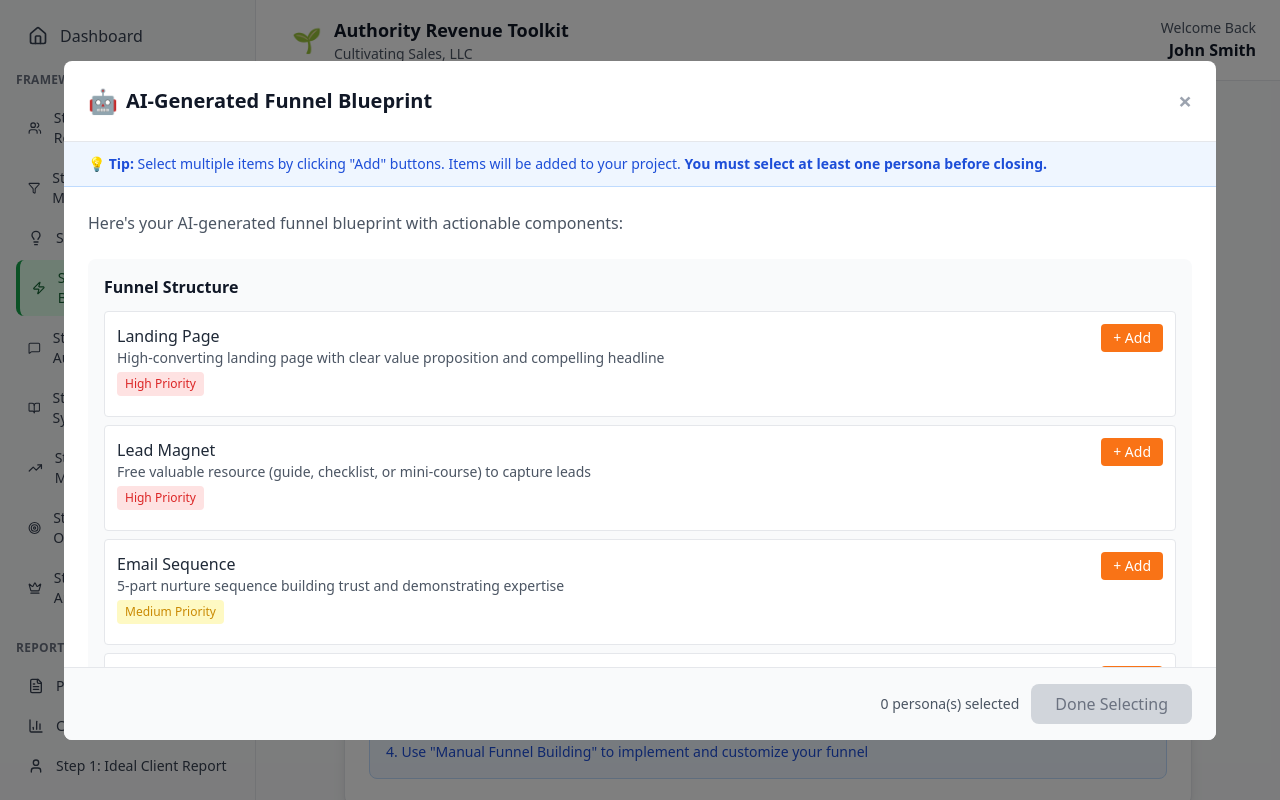
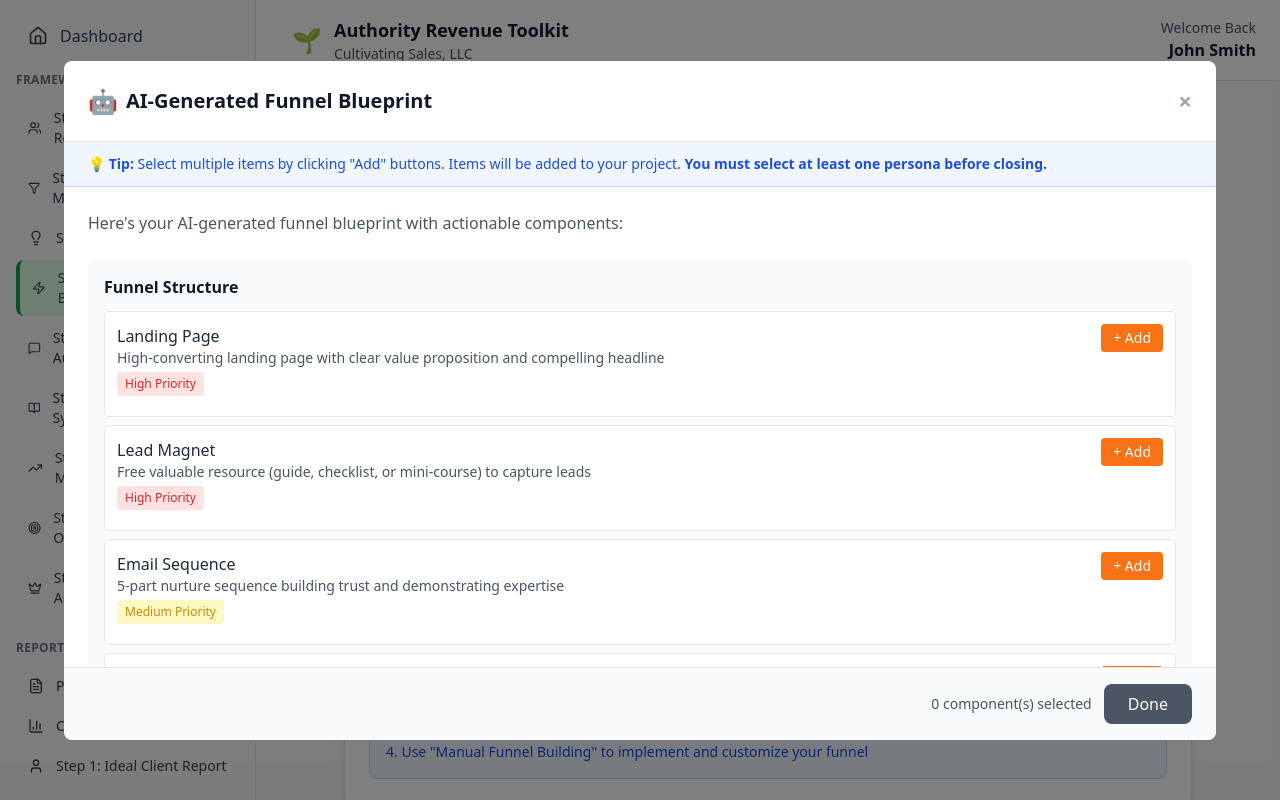
Before and after one commit to mblairghl/csp-tare-project-backup, a React (Vite) app: page /step/4 in a window 1280 px wide. Both pictures are taken after a click on the button "🤖 Generate AI Funnel Blueprint". Built offline with nearby package versions, Linux system fonts and the light colour scheme.

Commit message:
Add files via upload

```diff
--- a/src/components/AIModal.jsx
+++ b/src/components/AIModal.jsx
@@ -16,8 +16,8 @@ const AIModal = ({
   if (!isOpen) return null;
 
   const handleClose = () => {
-    // For content suggestions and lead strategy, allow closing without selection requirement
-    if (title === "AI Content Suggestions" || title === "AI-Generated Lead Strategy") {
+    // For content suggestions, lead strategy, and funnel blueprint, allow closing without selection requirement
+    if (title === "AI Content Suggestions" || title === "AI-Generated Lead Strategy" || title === "AI-Generated Funnel Blueprint") {
       onClose();
       return;
     }
@@ -91,17 +91,20 @@ const AIModal = ({
             </div>
             <div className="flex items-center space-x-3">
               <span className="text-sm text-gray-600">
-                {selectedCount} persona(s) selected
+                {title === "AI-Generated Funnel Blueprint"
+                  ? `${selectedCount} component(s) selected`
+                  : `${selectedCount} persona(s) selected`
+                }
               </span>
               <button
                 onClick={handleClose}
                 className={`px-6 py-2 rounded-lg font-medium transition-colors ${
-                  selectedCount > 0
+                  selectedCount > 0 || title === "AI-Generated Funnel Blueprint"
                     ? 'bg-gray-600 text-white hover:bg-gray-700'
                     : 'bg-gray-300 text-gray-500 cursor-not-allowed'
                 }`}
               >
-                Done Selecting
+                {title === "AI-Generated Funnel Blueprint" ? "Done" : "Done Selecting"}
               </button>
             </div>
           </div>
--- a/src/components/Step4.jsx
+++ b/src/components/Step4.jsx
@@ -282,6 +282,7 @@ const Step4 = () => {
           onClose={handleCloseAIModal}
           title="AI-Generated Funnel Blueprint"
           loading={aiLoading}
+          selectedCount={addedComponents.length}
         >
           {aiResult && (
             <div className="space-y-6">
```
